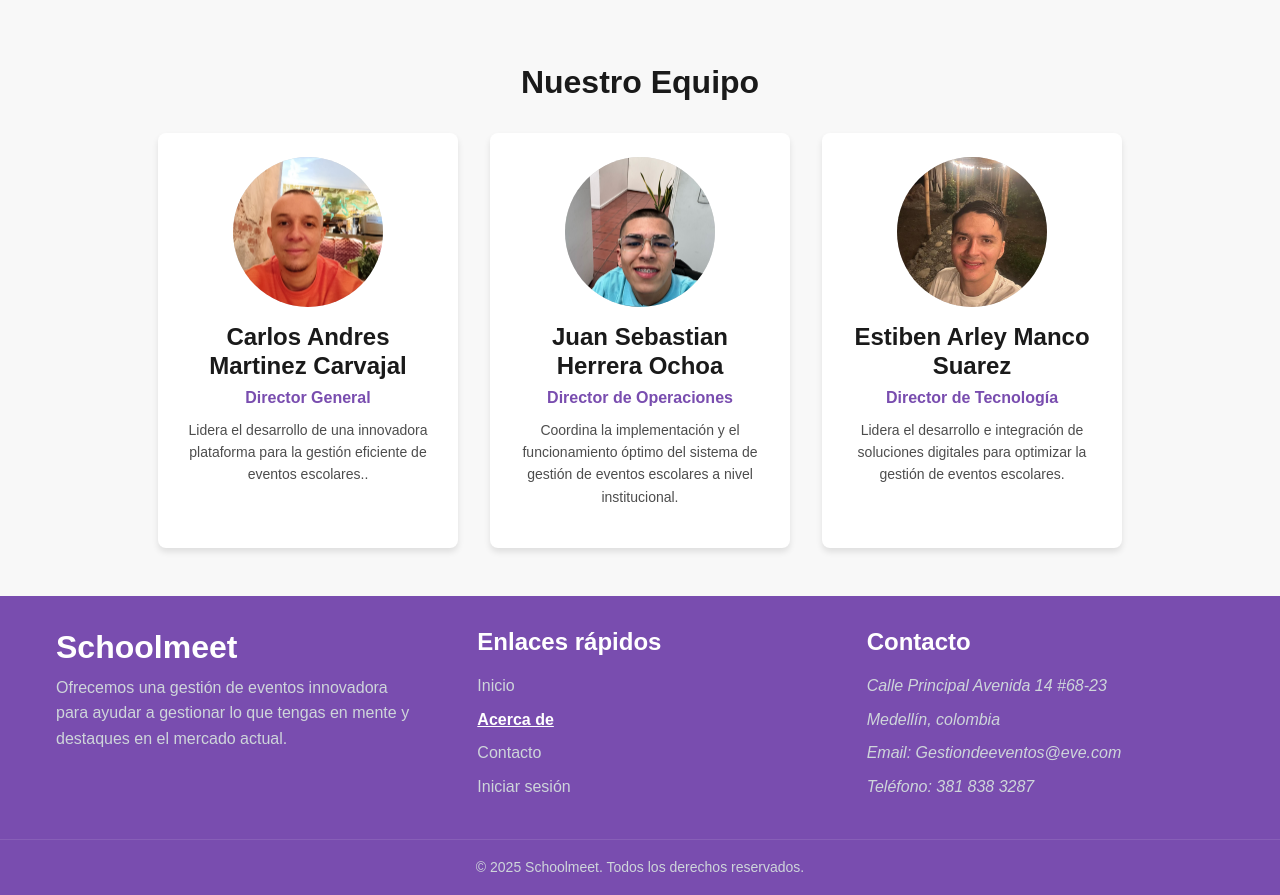
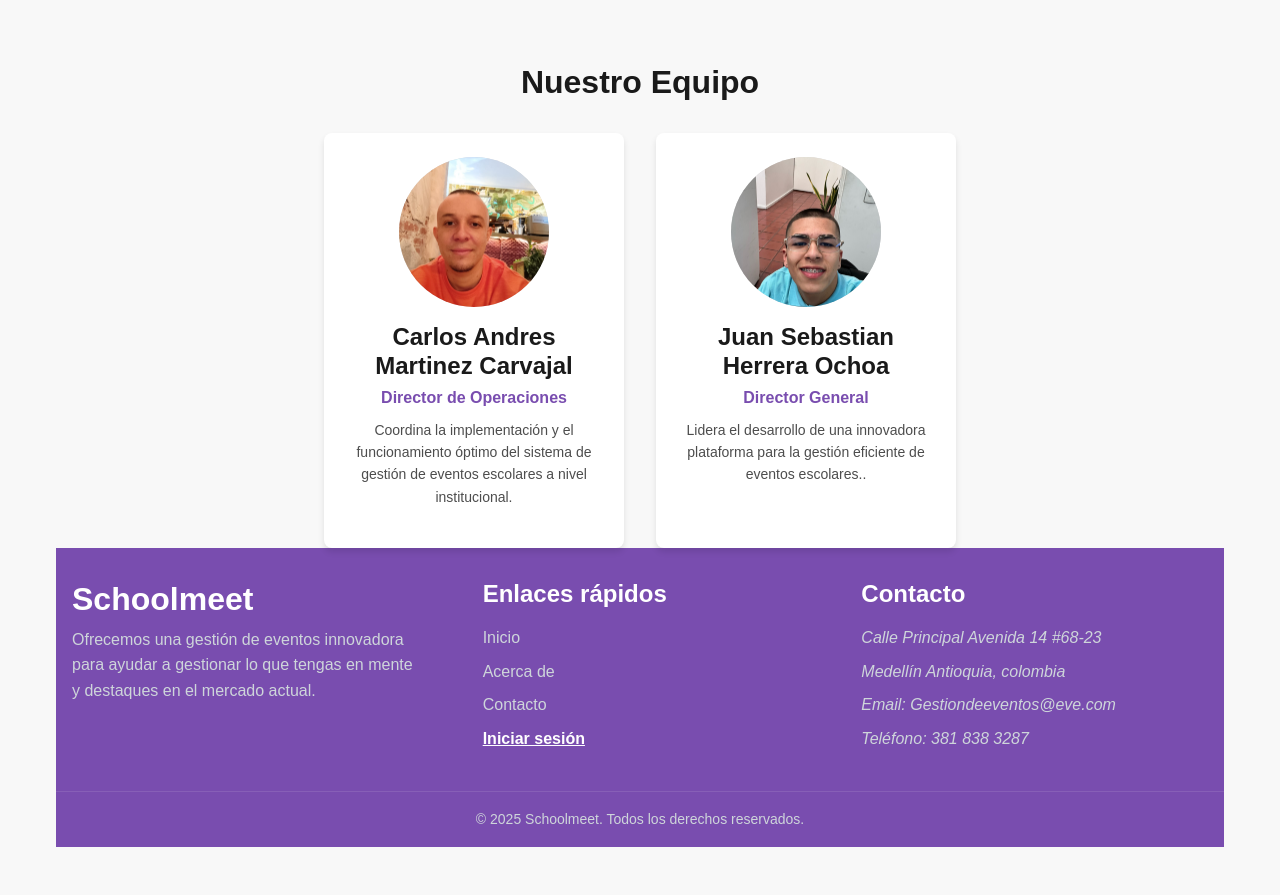
Before and after one commit to Sebasherrera01/gestor-de-notas, a plain HTML site: page pages/acercade.html in a window 1280 px wide. Shown: the part 1180-2075 px from the top of the page. Drawn offline with Linux system fonts and the light colour scheme.

Commit message:
elimine una tarjeta de los integrantes

```diff
--- a/pages/acercade.html
+++ b/pages/acercade.html
@@ -97,32 +97,19 @@
                         <img src="../assets/images/imgcarlos2.jpeg" alt="Andres">
                     </div>
                     <h3 class="team-member__name">Carlos Andres Martinez Carvajal</h3>
-                    <p class="team-member__position">Director General</p>
-                    <p class="team-member__bio">Lidera el desarrollo de una innovadora plataforma para la gestión
-                        eficiente de eventos escolares..</p>
+                    <p class="team-member__position">Director de Operaciones</p>
+                    <p class="team-member__bio">Coordina la implementación y el funcionamiento óptimo del sistema de
+                        gestión de eventos escolares a nivel institucional.</p>
                 </div>
 
                 <div class="team-member">
                     <div class="team-member__image-placeholder"><img src="../assets/images/Foto sebas proyecto.jpeg"
                             alt="Sebastian"></div>
                     <h3 class="team-member__name">Juan Sebastian Herrera Ochoa</h3>
-                    <p class="team-member__position">Director de Operaciones</p>
-                    <p class="team-member__bio">Coordina la implementación y el funcionamiento óptimo del sistema de
-                        gestión de eventos escolares a nivel institucional.</p>
+                    <p class="team-member__position">Director General</p>
+                    <p class="team-member__bio">Lidera el desarrollo de una innovadora plataforma para la gestión
+                        eficiente de eventos escolares..</p>
                 </div>
-
-                <div class="team-member">
-                    <div class="team-member__image-placeholder">
-                        <img src="../assets/images/imagestiben.jpeg" alt="estiben">
-                    </div>
-                    <h3 class="team-member__name">Estiben Arley Manco Suarez</h3>
-                    <p class="team-member__position">Director de Tecnología</p>
-                    <p class="team-member__bio">Lidera el desarrollo e integración de soluciones digitales para
-                        optimizar la gestión de eventos escolares.</p>
-                </div>
-            </div>
-        </div>
-    </section>
 
     <!--iconos redes sociales-->
     <div class="icon-buttons">
@@ -148,6 +135,7 @@
     </div>
 
 
+    </div>
     <footer class="footer">
         <div class="footer__container">
             <div class="footer__info">
@@ -163,9 +151,9 @@
                 <h3 class="footer__heading">Enlaces rápidos</h3>
                 <ul class="footer__nav">
                     <li><a href="../index.html">Inicio</a></li>
-                    <li><a href="acercade.html" class="active">Acerca de</a></li>
+                    <li><a href="acercade.html">Acerca de</a></li>
                     <li><a href="contacto.html">Contacto</a></li>
-                    <li><a href="iniciarsesion.html">Iniciar sesión</a></li>
+                    <li><a href="iniciarsesion.html" class="active">Iniciar sesión</a></li>
                 </ul>
             </div>
 
@@ -173,7 +161,7 @@
                 <h3 class="footer__heading">Contacto</h3>
                 <address>
                     <p>Calle Principal Avenida 14 #68-23</p>
-                    <p>Medellín, colombia</p>
+                    <p>Medellín Antioquia, colombia</p>
                     <p>Email: Gestiondeeventos@eve.com</p>
                     <p>Teléfono: 381 838 3287</p>
                 </address>
@@ -184,8 +172,10 @@
             <p>&copy; 2025 Schoolmeet. Todos los derechos reservados.</p>
         </div>
     </footer>
-    </div>
-    <script src="../assets/script.js"></script>
+<script src="../assets/script.js"></script>
 </body>
 
 </html>
+</body>
+
+</html>
```
Also changed, not shown: pages/iniciarsesion.html (+1 -1 lines).
